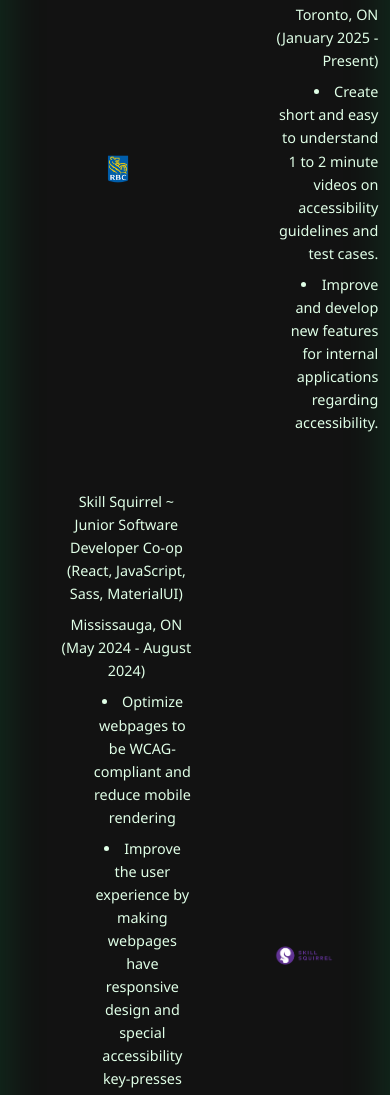
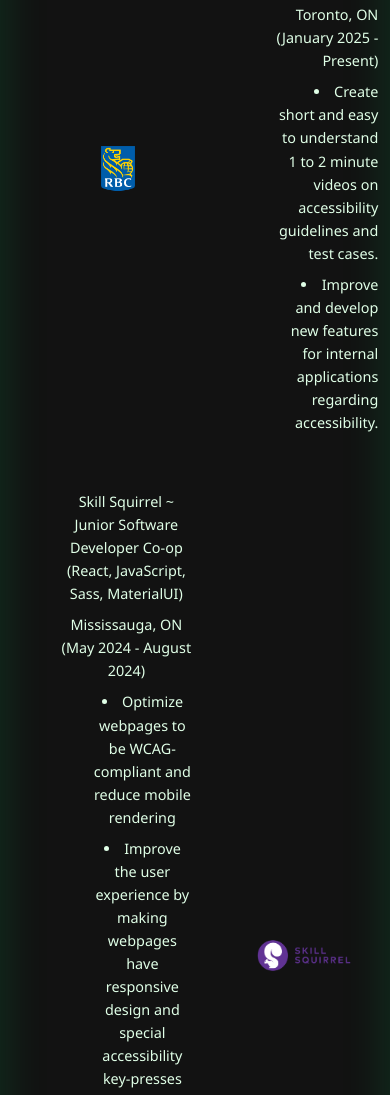
Before and after one commit to DeanGhassemi/PersonalWeb, a plain HTML site: page index.html in a window 390 px wide. Shown: the part 2811-3906 px from the top of the page. Drawn offline with Linux system fonts and the light colour scheme.

Commit message:
Logos fix?

```diff
--- a/index.html
+++ b/index.html
@@ -101,7 +101,7 @@
                 </div>
             </div>
             <div class="experience-image">
-                <img src="/assets/images/RBC_Logo.png" alt="RBC Corporate Logo" class="company-logo">
+                <img src="./assets/images/RBC_Logo.png" alt="RBC Corporate Logo" class="company-logo">
             </div>
         </div>
 
@@ -119,7 +119,7 @@
                 </div>
             </div>
             <div class="experience-image">
-                <img src="/assets/images/Skill_Squirrel_logo.png" alt="Skill Squirrel Logo" class="company-logo">
+                <img src="./assets/images/Skill_Squirrel_logo.png" alt="Skill Squirrel Logo" class="company-logo">
             </div>
         </div>
 
@@ -136,7 +136,7 @@
                 </div>
             </div>
             <div class="experience-image">
-                <img src="/assets/images/Softchoice_corporate_logo.png" alt="Softchoice Corporate Logo" class="company-logo">
+                <img src="./assets/images/Softchoice_corporate_logo.png" alt="Softchoice Corporate Logo" class="company-logo">
             </div>
         </div>
 
--- a/styles.css
+++ b/styles.css
@@ -459,7 +459,7 @@ button:hover {
     }
 
     .company-logo {
-        max-width: 60px; /* Further reduce logo size */
+        max-width: 100px; /* Further reduce logo size */
     }
 
     .home-photo {
```
